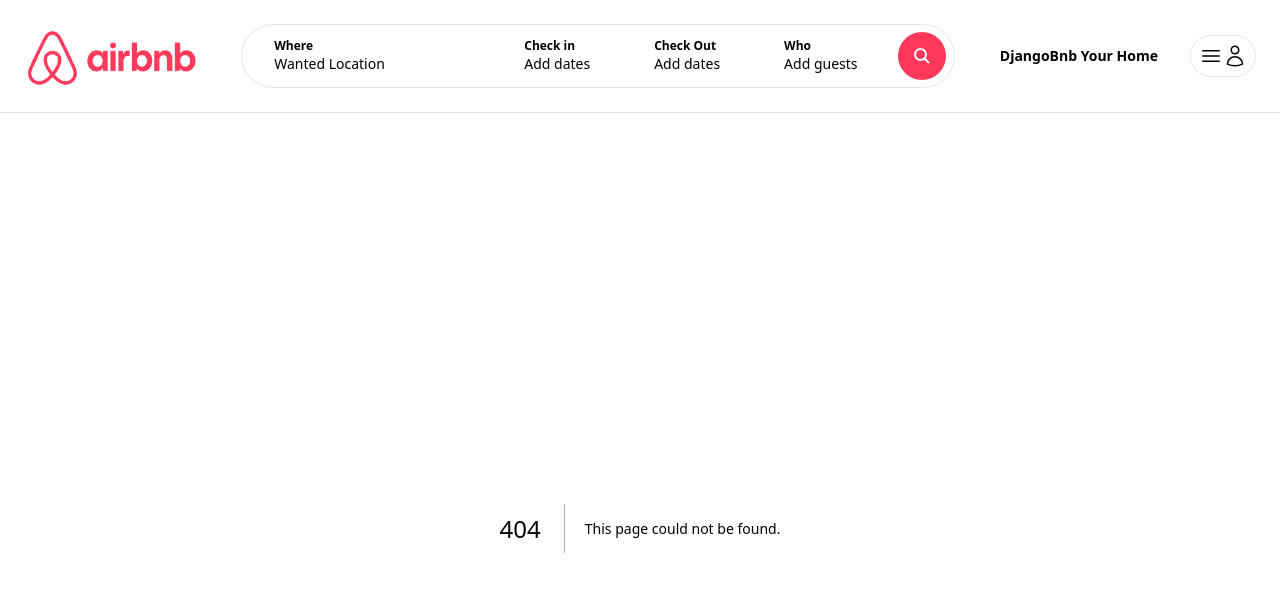
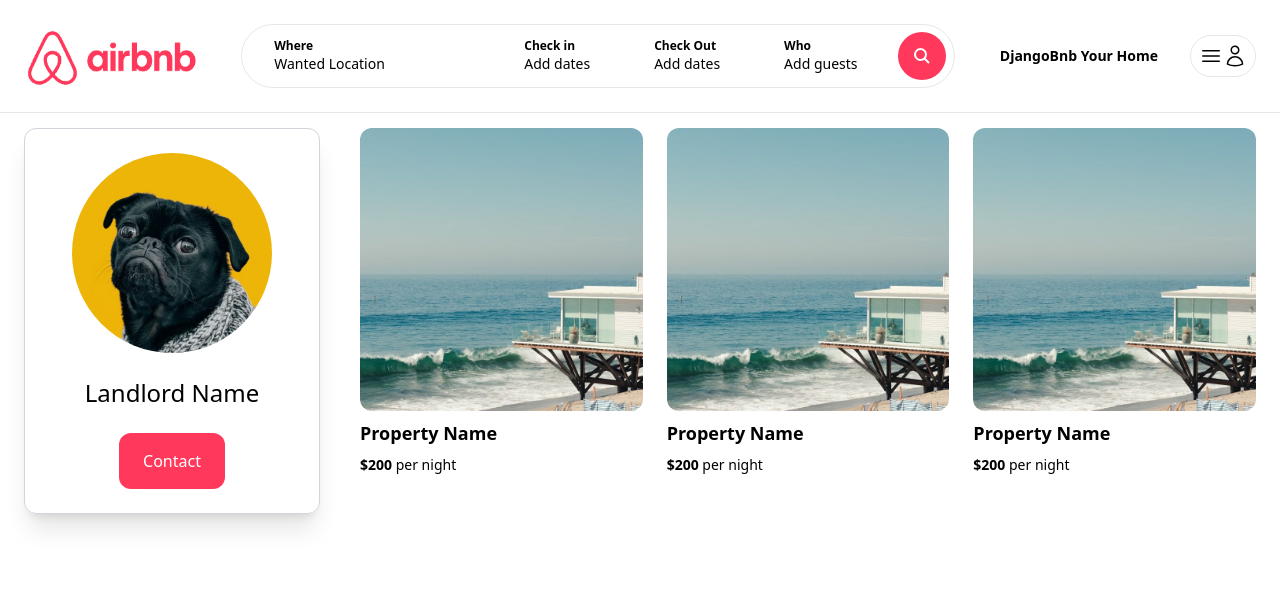
Before and after one commit to sshrxt/djangobnb, a Next.js app: page /landlords/1 in a window 1280 px wide. Before the commit this address had no page. Shown: the top 592 px of the page. Built offline with nearby package versions, Linux system fonts and the light colour scheme.

Commit message:
finish landlord page

```diff
--- /dev/null
+++ b/app/components/ContactButton.tsx
@@ -0,0 +1,11 @@
+import React from 'react'
+
+const ContactButton = () => {
+  return (
+    <div className="cursor-pointer hover:bg-airbnbDark transition mt-6 py-4 px-6 bg-airbnb text-white rounded-xl">
+        Contact
+    </div>
+  )
+}
+
+export default ContactButton
--- /dev/null
+++ b/app/landlords/[id]/page.tsx
@@ -0,0 +1,34 @@
+import React from "react"
+import Image from "next/image"
+import ContactButton from "@/app/components/ContactButton"
+import PropertyList from "@/app/components/properties/PropertyList"
+
+const LandlordDetailPage = () => {
+    return (
+      <main className="max-w-[1500px] mx-auto px-6 pb-6">
+        <div className="grid grid-cols-1 md:grid-cols-4 gap-4">
+          <aside className="col-span-1 mb-4">
+            <div className="flex flex-col items-center p-6 rounded-xl border border-gray-300 shadow-xl">
+              <Image
+                src="/profile_pic_1.jpg"
+                width={200}
+                height={200}
+                className="rounded-full"
+                alt="profile picture"
+              />
+              <h1 className="mt-6 text-2xl">Landlord Name</h1>
+              <ContactButton />
+            </div>
+          </aside>
+
+          <div className="col-span-1 md:col-span-3 pl-0 md:pl-6">
+            <div className="grid grid-cols-1  md:grid-cols-3 lg:grid-cols-3 gap-6">
+              <PropertyList />
+            </div>
+          </div>
+        </div>
+      </main>
+    )
+}
+
+export default LandlordDetailPage
```
